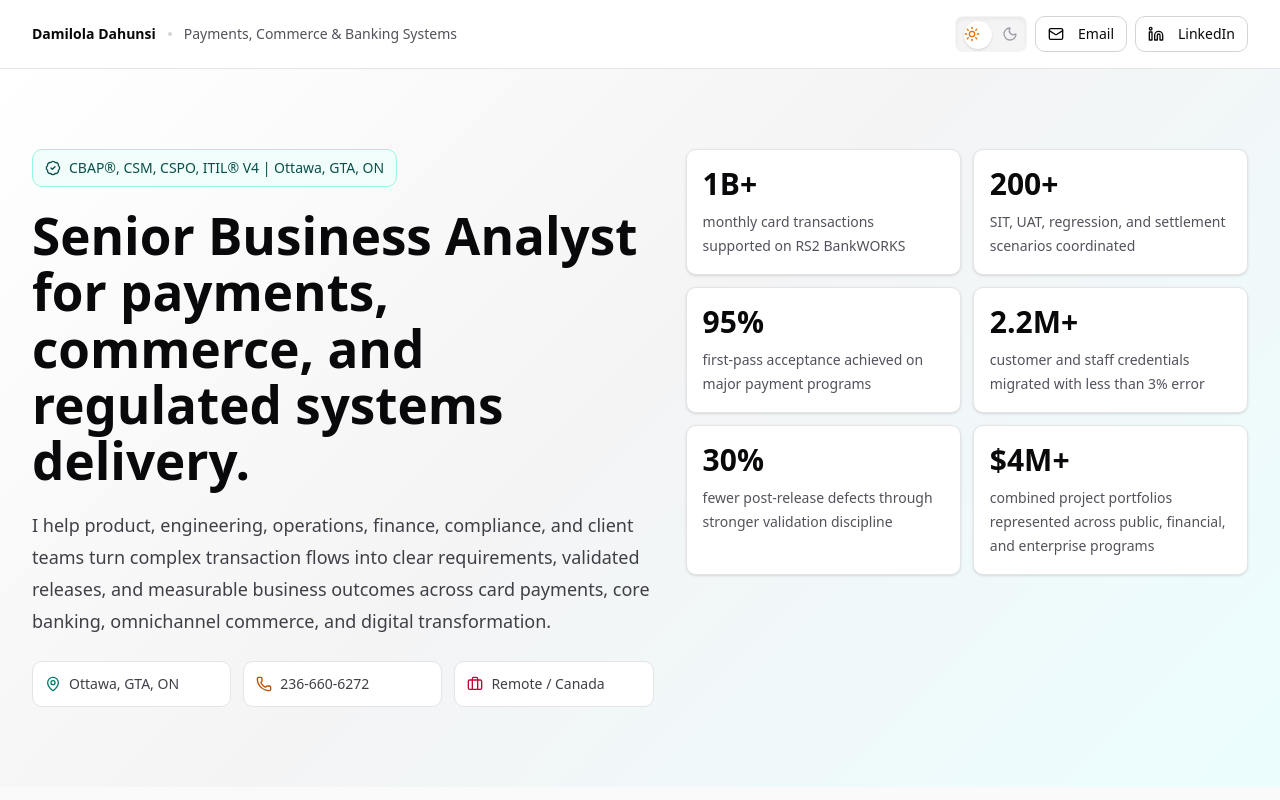
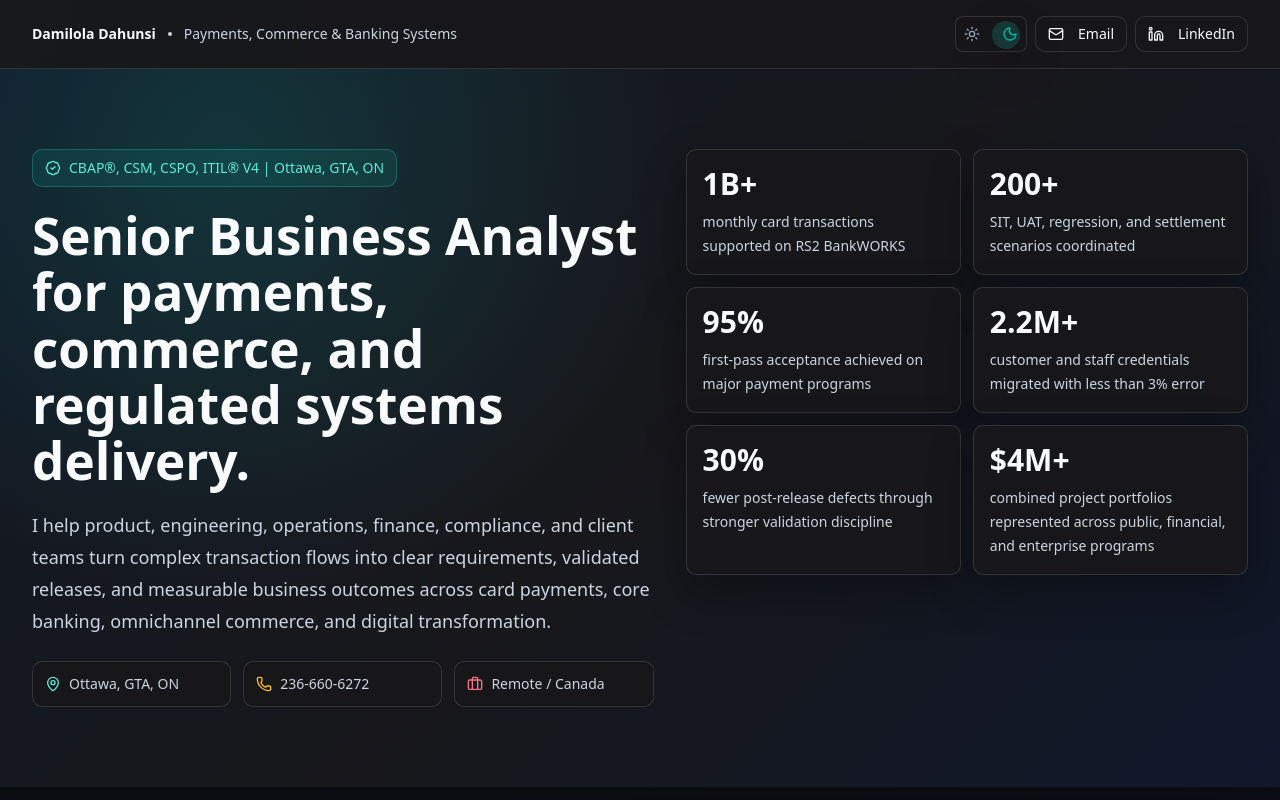
Before and after one commit to damem2007/dami-portfolio, a React (Vite) app: page / in a window 1280 px wide. Shown: the top 800 px of the page. Built offline with nearby package versions, Linux system fonts and the light colour scheme.

Commit message:
dafaulted to the night theme

```diff
--- a/src/Portfolio.tsx
+++ b/src/Portfolio.tsx
@@ -528,8 +528,8 @@ export default function Portfolio() {
   const [isRailVisible, setIsRailVisible] = useState(false);
   const [activeNav, setActiveNav] = useState(navItems[0].href);
   const [theme, setTheme] = useState<PortfolioTheme>(() => {
-    if (typeof window === "undefined") return "day";
-    return window.localStorage.getItem("portfolio-theme") === "night" ? "night" : "day";
+    if (typeof window === "undefined") return "night";
+    return window.localStorage.getItem("portfolio-theme") === "day" ? "day" : "night";
   });
 
   useEffect(() => {
```
